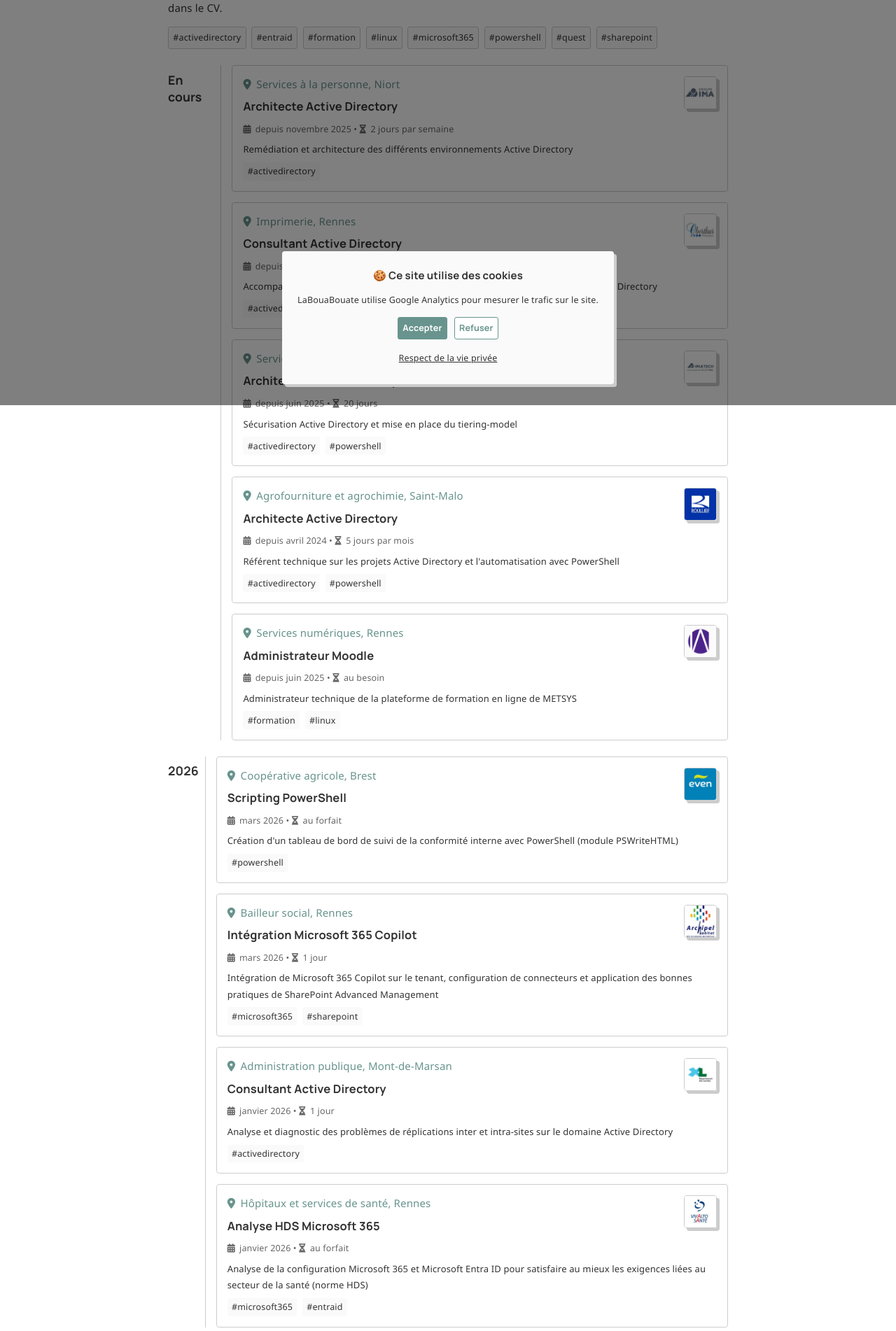
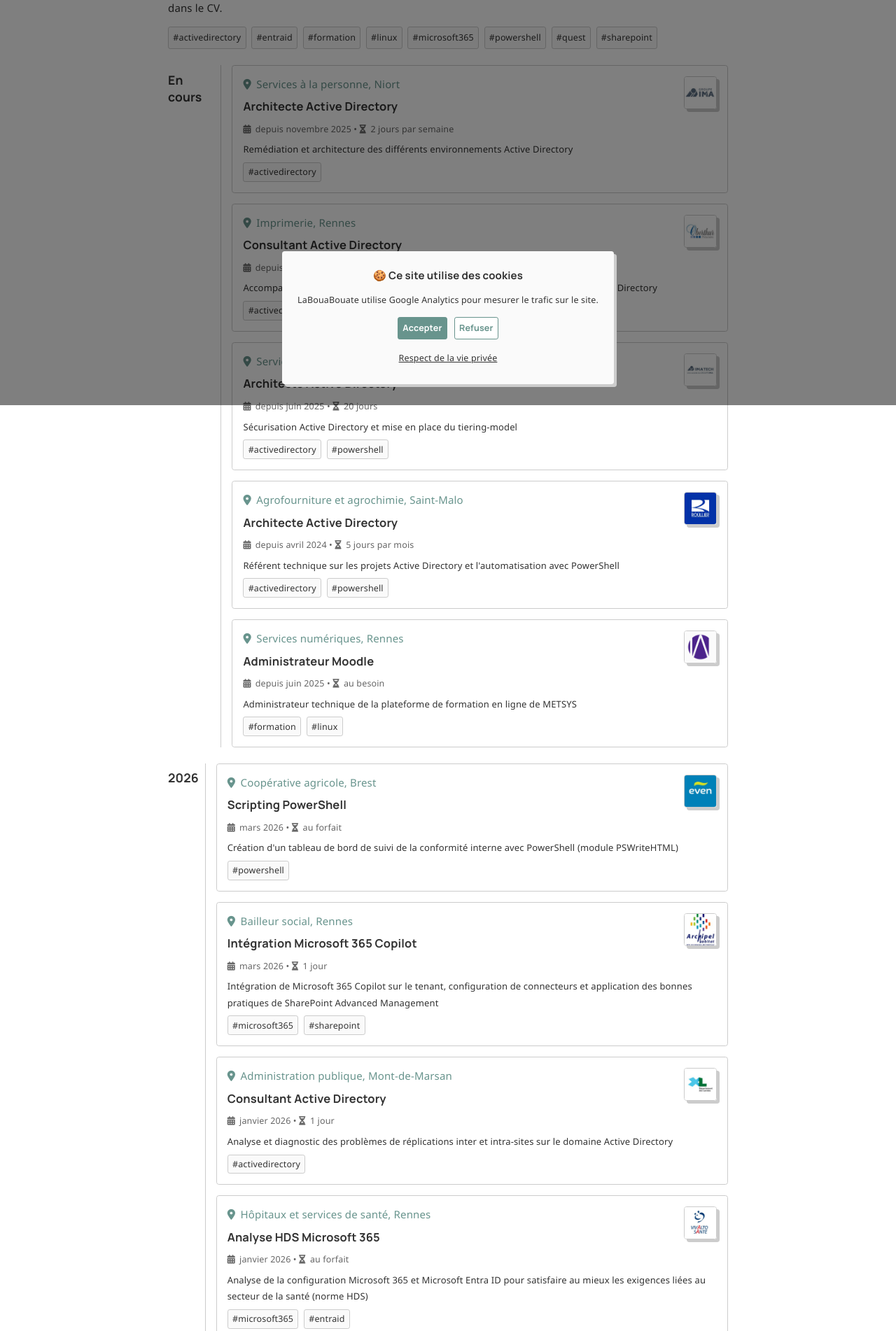
Before and after one commit to leobouard/leobouard.github.io, a Jekyll site: the page built from _pages/projects.html, in a window 1280 px wide. Shown: the part 321-2223 px from the top of the page at 70% size. Built offline with Jekyll 4.4.1, drawn with Linux system fonts in a browser that asks for light colours; nearby versions of some CDN libraries; some web fonts are replaced.

Commit message:
Update cv.scss

```diff
--- a/assets/css/cv.scss
+++ b/assets/css/cv.scss
@@ -424,6 +424,7 @@ div.project code {
     text-decoration: none;
     font-size: smaller;
     font-family: var(--textfont);
+    border: 1px solid var(--mediumaccent);
 }
 
 div.github-repositories {
```
